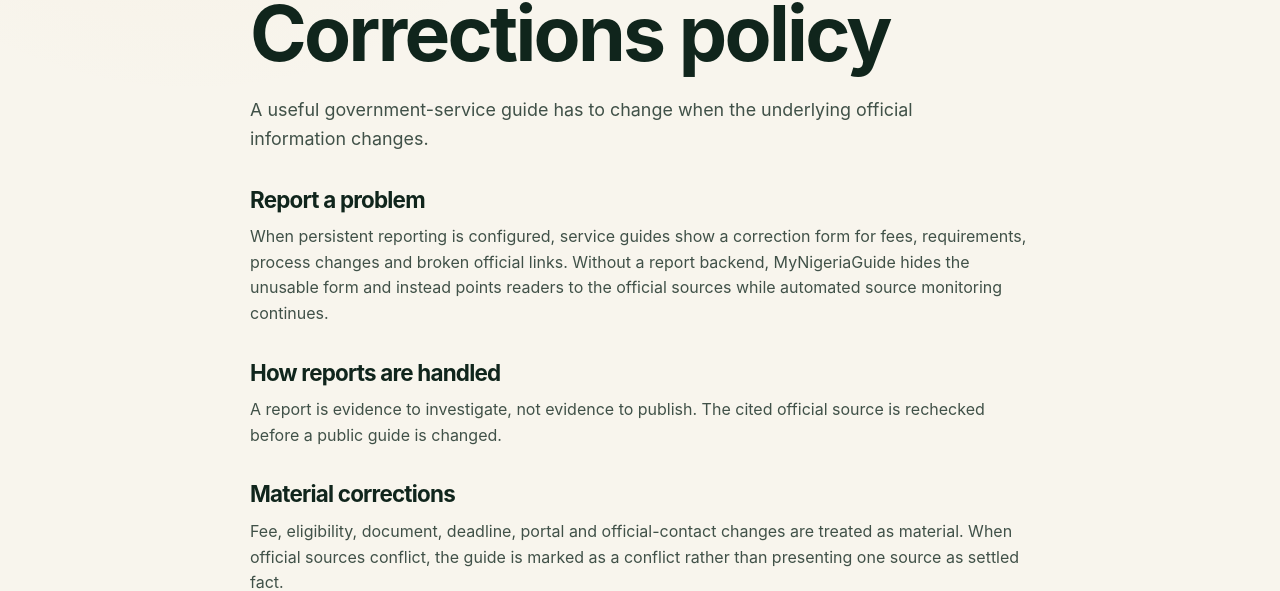
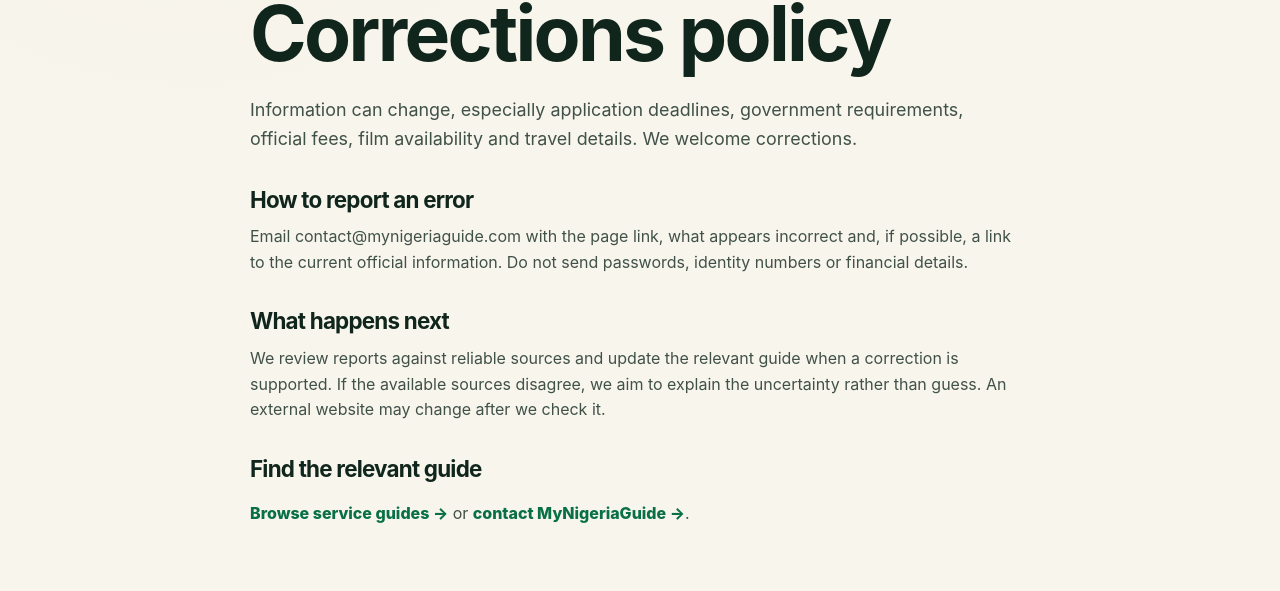
Before and after one commit to eghosa001/nigeria, a Next.js app: page /corrections in a window 1280 px wide. Shown: the part 209-800 px from the top of the page. Built offline with nearby package versions, Linux system fonts and the light colour scheme; no server answers.

Commit message:
Replace internal content-management explanations with actionable public guidance

```diff
--- a/app/corrections/page.tsx
+++ b/app/corrections/page.tsx
@@ -1,17 +1,43 @@
 import type { Metadata } from "next";
 import Link from "next/link";
 
-export const metadata: Metadata = { title: "Corrections policy", description: "How MyNigeriaGuide verifies service changes, updates incorrect information and handles reader reports with links to official sources.", alternates: { canonical: "/corrections" } };
+export const metadata: Metadata = {
+  title: "Corrections policy",
+  description: "How to report an error in a MyNigeriaGuide guide and how we check updates against reliable sources.",
+  alternates: { canonical: "/corrections" },
+};
 
 export default function CorrectionsPage() {
   return (
-    <section className="section page-top"><div className="container narrow policy-page">
-      <span className="eyebrow">Accuracy</span><h1>Corrections policy</h1>
-      <p className="page-intro">A useful government-service guide has to change when the underlying official information changes.</p>
-      <h2>Report a problem</h2><p>When persistent reporting is configured, service guides show a correction form for fees, requirements, process changes and broken official links. Without a report backend, MyNigeriaGuide hides the unusable form and instead points readers to the official sources while automated source monitoring continues.</p>
-      <h2>How reports are handled</h2><p>A report is evidence to investigate, not evidence to publish. The cited official source is rechecked before a public guide is changed.</p>
-      <h2>Material corrections</h2><p>Fee, eligibility, document, deadline, portal and official-contact changes are treated as material. When official sources conflict, the guide is marked as a conflict rather than presenting one source as settled fact.</p>
-      <h2>Find the affected guide</h2><p><Link className="text-link" href="/services">Search the service directory →</Link></p>
-    </div></section>
+    <section className="section page-top">
+      <div className="container narrow policy-page">
+        <span className="eyebrow">Accuracy</span>
+        <h1>Corrections policy</h1>
+        <p className="page-intro">
+          Information can change, especially application deadlines, government requirements,
+          official fees, film availability and travel details. We welcome corrections.
+        </p>
+
+        <h2>How to report an error</h2>
+        <p>
+          Email <a href="mailto:contact@mynigeriaguide.com">contact@mynigeriaguide.com</a> with
+          the page link, what appears incorrect and, if possible, a link to the current
+          official information. Do not send passwords, identity numbers or financial details.
+        </p>
+
+        <h2>What happens next</h2>
+        <p>
+          We review reports against reliable sources and update the relevant guide when a
+          correction is supported. If the available sources disagree, we aim to explain the
+          uncertainty rather than guess. An external website may change after we check it.
+        </p>
+
+        <h2>Find the relevant guide</h2>
+        <p>
+          <Link className="text-link" href="/services">Browse service guides →</Link>{" "}
+          or <Link className="text-link" href="/contact">contact MyNigeriaGuide →</Link>.
+        </p>
+      </div>
+    </section>
   );
 }
```
